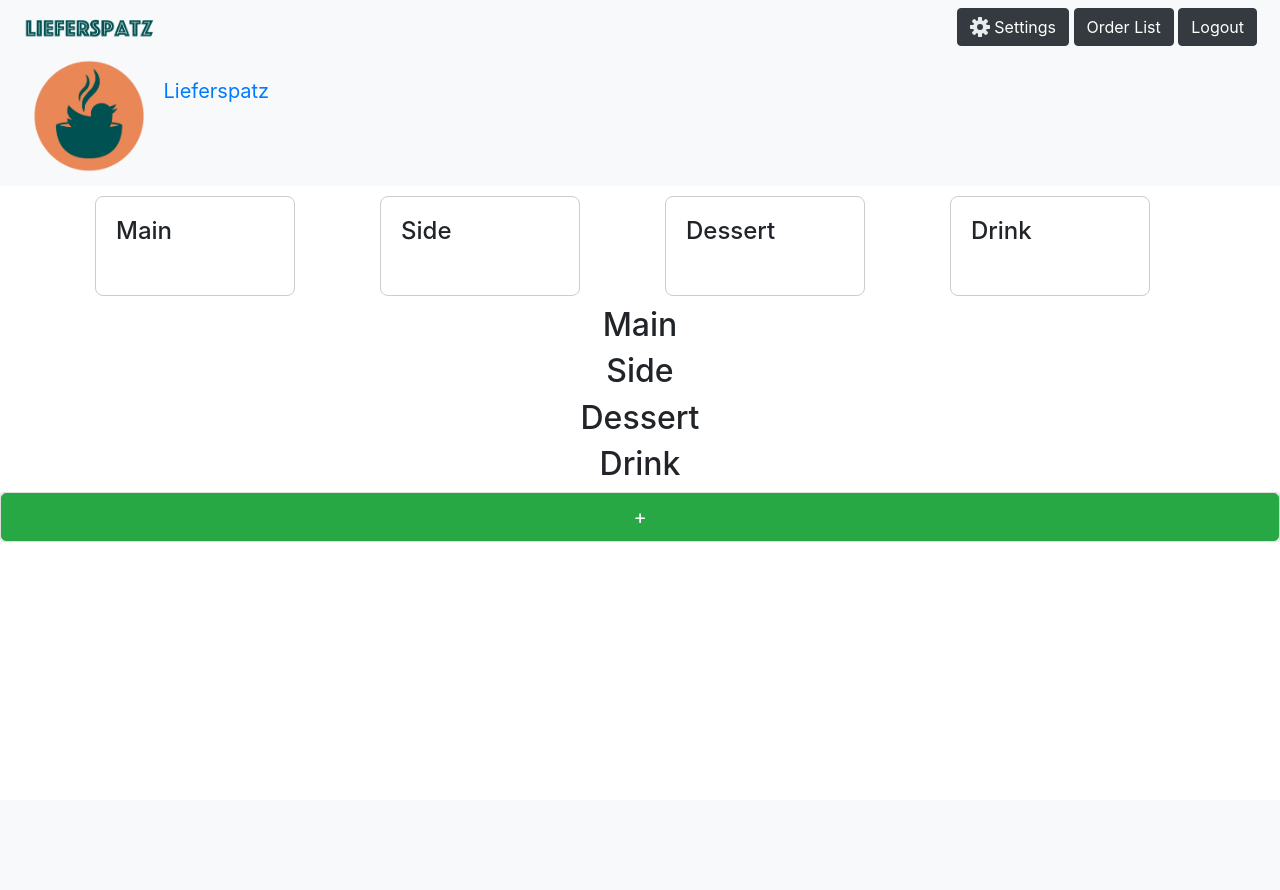
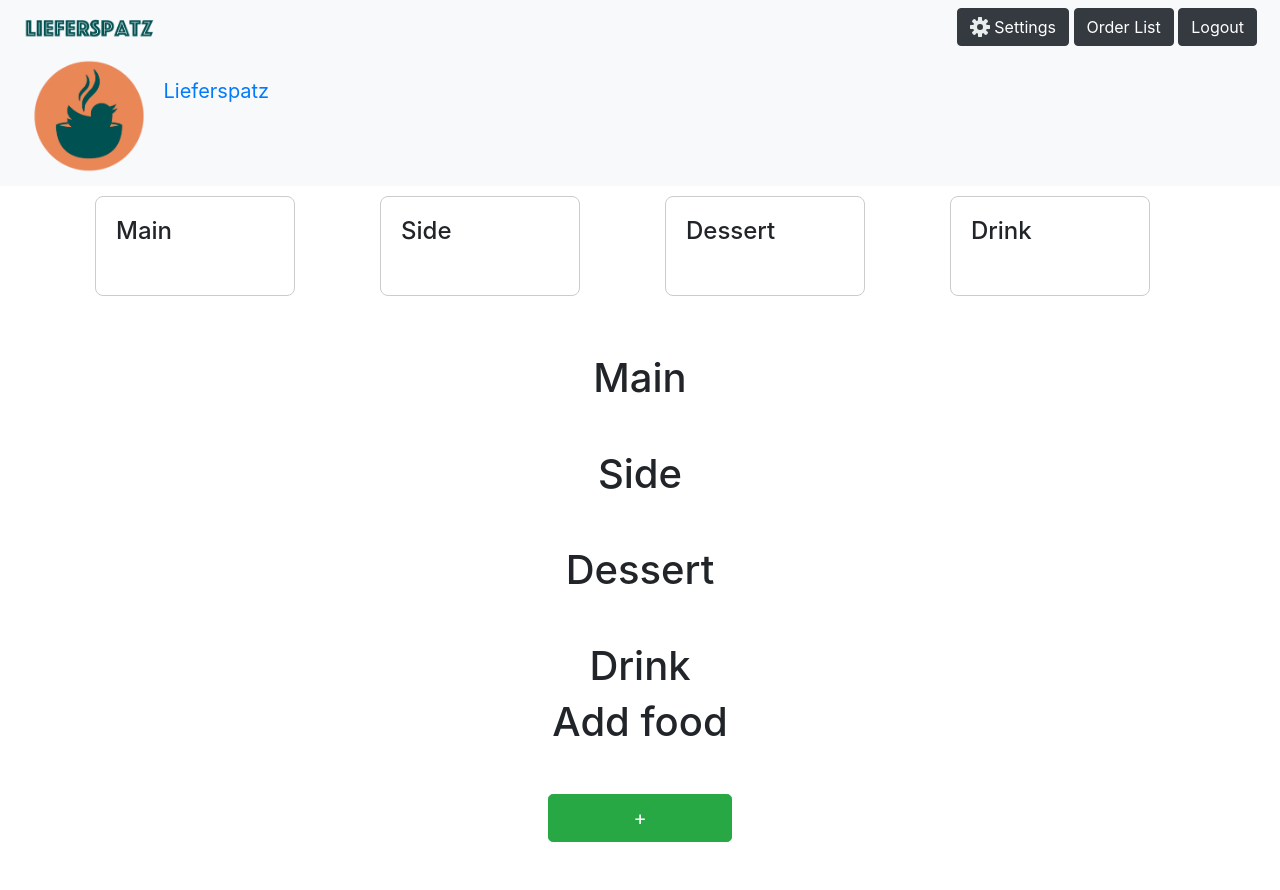
Before and after one commit to UmutKaradeniz/test, a Flask app: page /restauranthome in a window 1280 px wide. Before the commit the page ends 542 px from the top, so only its background shows below. Run offline with Flask 3, Linux system fonts and the light colour scheme; the visitor is signed in with stand-in values (Sample User, id 1); data that the repository does not hold is empty; some libraries are stand-ins or nearby versions.

Commit message:
fixed fked up formatting on some pages

```diff
--- a/website/templates/addmenuitem.html
+++ b/website/templates/addmenuitem.html
@@ -10,7 +10,8 @@
 {% block navbar_items%} {% endblock%}
 
 {% block content %}
-<form method="POST">
+<div class="container my-5">
+  <form method="POST">
     <h3 align="center">Add a menu item</h3>
     <div class="form-group">
         <label for="foodpicture">Food Picture</label>
@@ -67,4 +68,6 @@
     <br />
     <button type="submit" class="btn btn-primary" name="btn" value="add">Add</button>
   </form>
+</div>
+
 {% endblock %}
--- a/website/templates/editmenuitem.html
+++ b/website/templates/editmenuitem.html
@@ -10,7 +10,8 @@
 {% block navbar_items%} {% endblock%}
 
 {% block content %}
-<form method="POST">
+<div class="container my-5">
+  <form method="POST">
     <h3 align="center">Edit or remove a menu item</h3>
     <div class="form-group">
         <label for="foodpicture">Food Picture</label>
@@ -72,4 +73,6 @@
     <button type="submit" class="btn btn-danger" name="btn" value="remove">Remove</button>
     <button type="submit" class="btn btn-primary" name="btn" value="save">Save</button>
   </form>
+</div>
+
 {% endblock %}
--- a/website/templates/login.html
+++ b/website/templates/login.html
@@ -3,6 +3,7 @@
 {% block navbar_items%} {% endblock%}
 
 {% block content %}
+<div class="container mt-5">
     <form method="POST">
       <h3 align="center">Login</h3>
       <div class="form-group">
@@ -28,4 +29,5 @@
       <br />
       <button type="submit" class="btn btn-primary">Login</button>
     </form>
+</div>
 {% endblock %}
--- a/website/templates/orderfood.html
+++ b/website/templates/orderfood.html
@@ -50,9 +50,10 @@
 </div>
 
 <!-- Food items sections -->
+
 {% for category in food_categories %}
-<div id="{{ category }}" class="food-section">
-  <h2 align="center">{{ category }}</h1>
+<div id="{{ category }}" class="food-section container mt-5">
+  <h1 align="center">{{ category }}</h1>
   {% for food_item in menu_items %}
     {% if food_item[3] == category %}
         <div class="card mb-3">
--- a/website/templates/restauranthome.html
+++ b/website/templates/restauranthome.html
@@ -53,8 +53,8 @@
 
 <!-- Food items sections -->
 {% for category in food_categories %}
-<div id="{{ category }}" class="food-section">
-  <h2 align="center">{{ category }}</h1>
+<div id="{{ category }}" class="food-section container mt-5">
+  <h1 align="center">{{ category }}</h1>
   {% for food_item in menu_items %}
     {% if food_item[3] == category %}
         <div class="card mb-3">
@@ -76,8 +76,9 @@
 {% endfor %}
 
 <!-- Add Food Button -->
-<div class="card mb-3">
-        <button type="button" class="btn btn-success btn-lg add-food-button" onclick="location.href='/add_item'">
+<h1 align="center">Add food</h1>
+<div class="container col-md-2 my-5" align="center">
+        <button type="button" class="btn btn-success btn-lg btn-block add-food-button" onclick="location.href='/add_item'">
             +
         </button>
     </div>
--- a/website/templates/sign-up.html
+++ b/website/templates/sign-up.html
@@ -3,8 +3,8 @@
 {% block navbar_items%} {% endblock%}
 
 {% block content %}
-  <div class="container-fluid">
-    <div class="row bg-light text-dark">
+  <div class="container mt-5">
+    <div class="row text-dark">
       <div class="col-6">
         <form method="POST">
           <h3 align="center">Sign-up as customer</h3>
```
